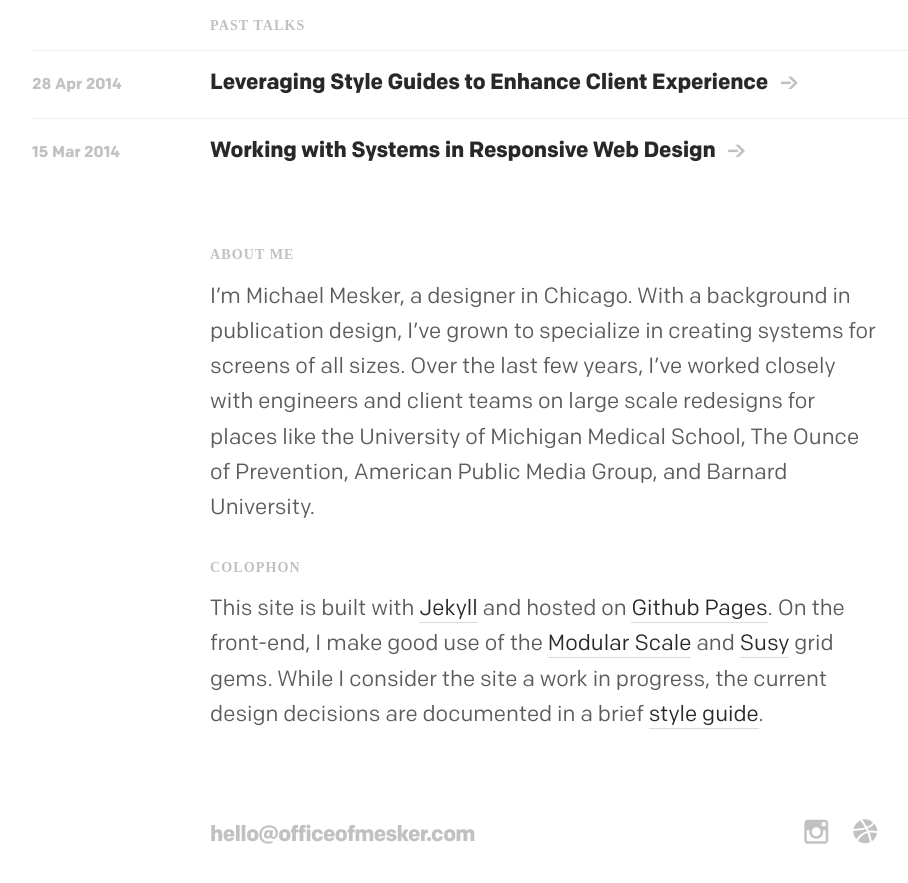
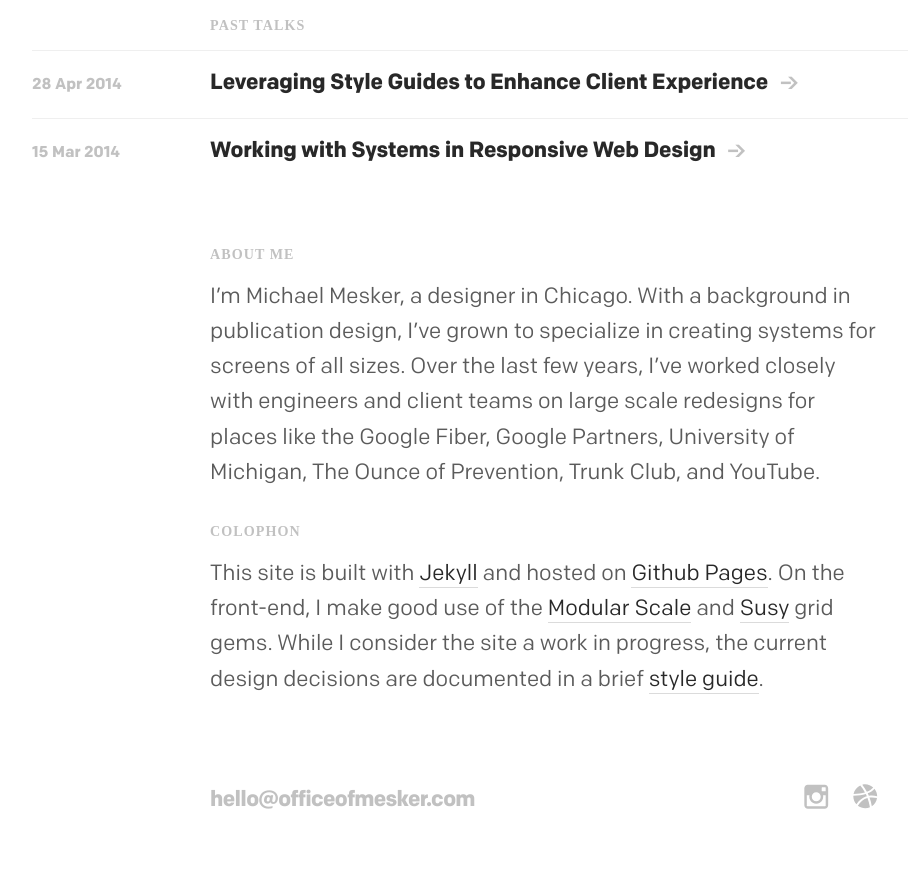
Before and after one commit to mesker/officeofmesker, a Jekyll site: the page built from index.html, in a window 1280 px wide and 900 px high, scrolled down 997 px. Shown: the top 883 px of the window, without its empty margins (96-1004 px from the left). Built offline with Jekyll 4.4.1, drawn with Linux system fonts in a browser that asks for light colours; some web fonts are replaced.

Commit message:
Updated About Me section client list

```diff
--- a/index.html
+++ b/index.html
@@ -38,7 +38,7 @@ title: Office of Mesker
   <section>
     <div class="l-column">
       <h2 class="section-heading">About Me</h2>
-      <p>I’m Michael Mesker, a designer in Chicago. With a background in publication design, I’ve grown to specialize in creating systems for screens of all sizes. Over the last few years, I’ve worked closely with engineers and client teams on large scale redesigns for places like the University of Michigan Medical School, The Ounce of Prevention, American Public Media Group, and Barnard University.</p>
+      <p>I’m Michael Mesker, a designer in Chicago. With a background in publication design, I’ve grown to specialize in creating systems for screens of all sizes. Over the last few years, I’ve worked closely with engineers and client teams on large scale redesigns for places like the Google Fiber, Google Partners, University of Michigan, The Ounce of Prevention, Trunk Club, and YouTube.</p>
       <h2 class="section-heading">Colophon</h2>
       <p>This site is built with <a href="http://jekyllrb.com/">Jekyll</a> and hosted on <a href="https://pages.github.com/">Github Pages</a>. On the front-end, I make good use of the <a href="https://github.com/modularscale/modularscale-sass">Modular Scale</a> and <a href="http://susy.oddbird.net/">Susy</a> grid gems. While I consider the site a work in progress, the current design decisions are documented in a brief <a href="/style-guide">style guide</a>.</p>
     </div>
```
